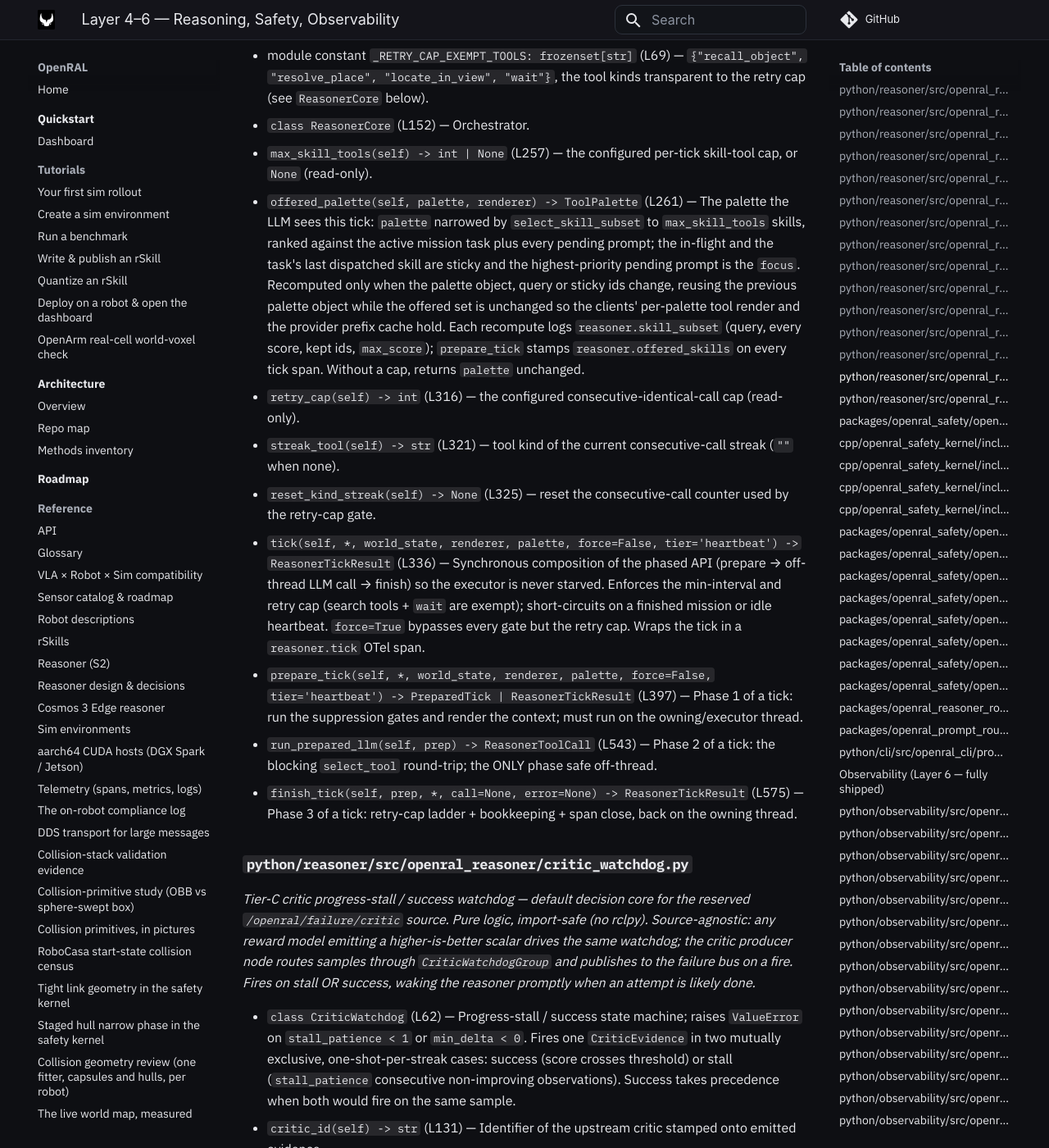
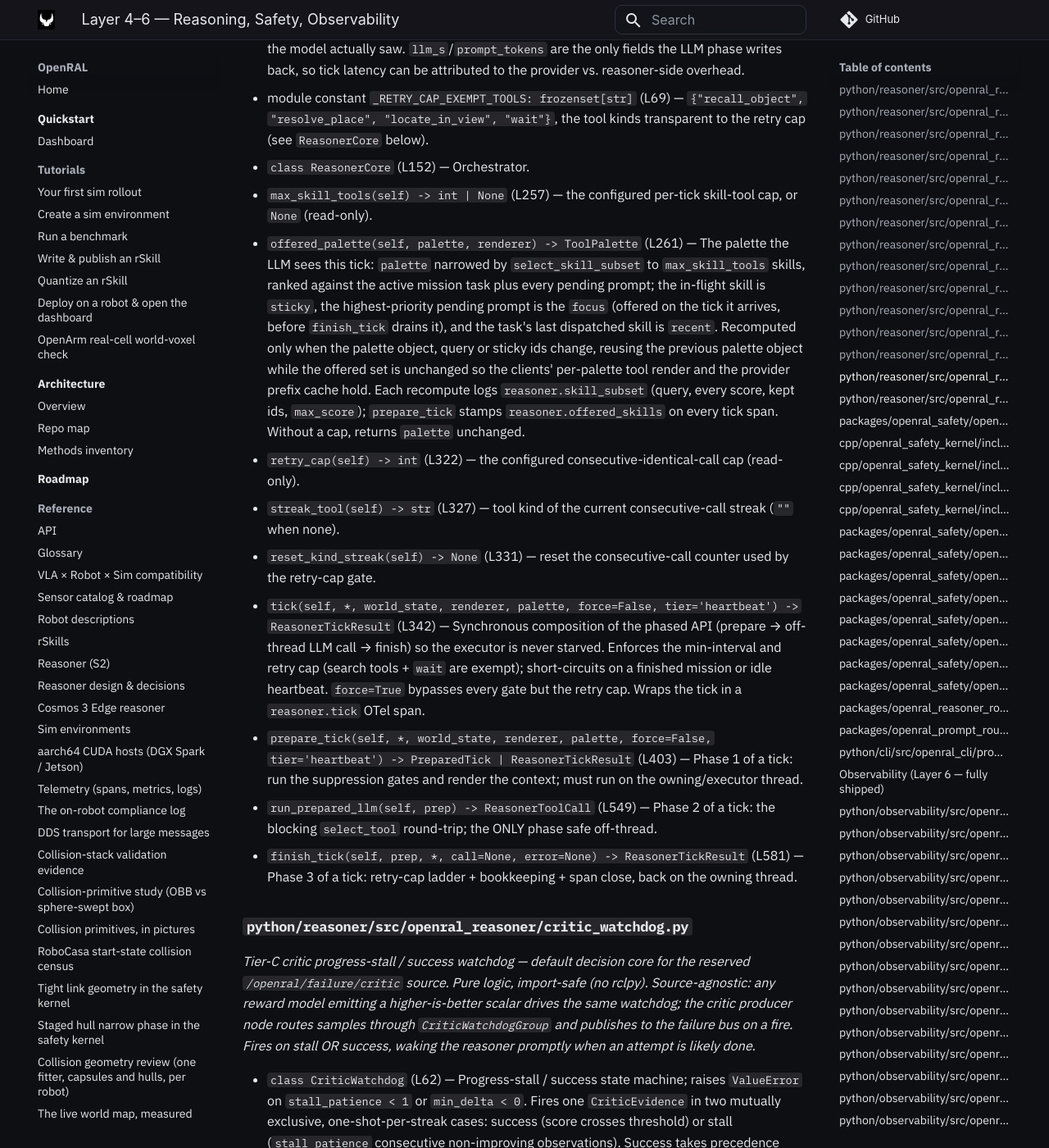
Before and after one commit to OpenRAL/openral, an MkDocs documentation site: the page built from docs/methods/06-reasoning-wam-safety-observability.md, in a window 1280 px wide and 1400 px high, scrolled down 21112 px. Shown: the whole window at 82% size. Built offline with MkDocs 1.6.1 and Material for MkDocs 9.7.7, drawn with Linux system fonts in a browser that asks for light colours; comment, search, counter and statistics services are not loaded; some of the changed text lies outside the part shown.

Commit message:
fix(reasoner): offer the operator's ask before the task's last dispatch
A successful tick drains the prompts it rendered, so an operator ask that
loses its slot is never offered later. With the in-flight skill and the
task's last dispatch both sticky, k <= 2 left no slot for it. Order is now
in flight, focus (top pending prompt), last dispatch, support, score: with
one skill in flight any k >= 2 offers the ask on the tick it arrives.
Full-tick regression test: wait while a skill runs, prompt drained, ask
was in that tick's palette.

Refs #494

Co-Authored-By: Claude Opus 5.5 <noreply@anthropic.com>
Claude-Session: https://claude.ai/code/session_01NavzwYBmTdw37fAk5atKSw
Signed-off-by: Adrian <adrianllopart@gmail.com>

```diff
--- a/docs/methods/06-reasoning-wam-safety-observability.md
+++ b/docs/methods/06-reasoning-wam-safety-observability.md
@@ -90,7 +90,7 @@ _Top-k skill subset per mission task (#440, #494): small reasoner models (Cosmos
 - `class SkillSubset(BaseModel)` (L234) — Frozen result: the narrowed `palette`, `scores` for every skill (best first), `query`, and the ids kept as `sticky` / `focused` (top operator prompt's best match) / `support`, plus `k`.
   - `offered(self) -> tuple[str, ...]` (L259) — Offered ids in palette order (sorted for an id-only palette).
   - `max_score(self) -> float` (L266) — Best score; `0.0` means the query matched nothing and the pick is alphabetical.
-- `select_skill_subset(palette, *, query, k, sticky=(), focus="") -> SkillSubset` (L289) — Fills at most `k` slots in order: in-palette `sticky` ids, the best match for `focus`, the best `SUPPORT_ACTIONS` skill per action (≤ `k - 1`), then by score (ties on `rskill_id`). Keeps the full palette's order and every non-skill field; an id-only palette is capped on its ids. A palette with ≤ `k` skills is returned as the same object; `k` < 1 raises `ValueError`.
+- `select_skill_subset(palette, *, query, k, sticky=(), focus="", recent=()) -> SkillSubset` (L289) — Fills at most `k` slots in order: in-palette `sticky` ids (in flight), the best match for `focus` (with one skill in flight, any `k` ≥ 2 leaves it a slot), `recent` ids (last dispatch), the best `SUPPORT_ACTIONS` skill per action (≤ `k - 1`), then by score (ties on `rskill_id`). Keeps the full palette's order and every non-skill field; an id-only palette is capped and focused on its ids. A palette with ≤ `k` skills is returned as the same object; `k` < 1 raises `ValueError`.
 
 ### `python/reasoner/src/openral_reasoner/grounding.py`
 _Grounds an `ExecuteRskillTool`'s named targets into the goal's declarations (real pick-and-place design §2.2-2.3): the reasoner names, perception grounds, the producer measures. Pure, ROS-free; never supplies a `region`. A place target is an optional hint: the real producer measures the surface under the carried payload without one._
@@ -282,14 +282,14 @@ _`ReasonerCore`, the transport-agnostic orchestrator. The ROS-side `reasoner_nod
 - module constant `_RETRY_CAP_EXEMPT_TOOLS: frozenset[str]` (L69) — `{"recall_object", "resolve_place", "locate_in_view", "wait"}`, the tool kinds transparent to the retry cap (see `ReasonerCore` below).
 - `class ReasonerCore` (L152) — Orchestrator.
   - `max_skill_tools(self) -> int | None` (L257) — the configured per-tick skill-tool cap, or `None` (read-only).
-  - `offered_palette(self, palette, renderer) -> ToolPalette` (L261) — The palette the LLM sees this tick: `palette` narrowed by `select_skill_subset` to `max_skill_tools` skills, ranked against the active mission task plus every pending prompt; the in-flight and the task's last dispatched skill are sticky and the highest-priority pending prompt is the `focus`. Recomputed only when the palette object, query or sticky ids change, reusing the previous palette object while the offered set is unchanged so the clients' per-palette tool render and the provider prefix cache hold. Each recompute logs `reasoner.skill_subset` (query, every score, kept ids, `max_score`); `prepare_tick` stamps `reasoner.offered_skills` on every tick span. Without a cap, returns `palette` unchanged.
-  - `retry_cap(self) -> int` (L316) — the configured consecutive-identical-call cap (read-only).
-  - `streak_tool(self) -> str` (L321) — tool kind of the current consecutive-call streak (`""` when none).
-  - `reset_kind_streak(self) -> None` (L325) — reset the consecutive-call counter used by the retry-cap gate.
-  - `tick(self, *, world_state, renderer, palette, force=False, tier='heartbeat') -> ReasonerTickResult` (L336) — Synchronous composition of the phased API (prepare → off-thread LLM call → finish) so the executor is never starved. Enforces the min-interval and retry cap (search tools + `wait` are exempt); short-circuits on a finished mission or idle heartbeat. `force=True` bypasses every gate but the retry cap. Wraps the tick in a `reasoner.tick` OTel span.
-  - `prepare_tick(self, *, world_state, renderer, palette, force=False, tier='heartbeat') -> PreparedTick | ReasonerTickResult` (L397) — Phase 1 of a tick: run the suppression gates and render the context; must run on the owning/executor thread.
-  - `run_prepared_llm(self, prep) -> ReasonerToolCall` (L543) — Phase 2 of a tick: the blocking `select_tool` round-trip; the ONLY phase safe off-thread.
-  - `finish_tick(self, prep, *, call=None, error=None) -> ReasonerTickResult` (L575) — Phase 3 of a tick: retry-cap ladder + bookkeeping + span close, back on the owning thread.
+  - `offered_palette(self, palette, renderer) -> ToolPalette` (L261) — The palette the LLM sees this tick: `palette` narrowed by `select_skill_subset` to `max_skill_tools` skills, ranked against the active mission task plus every pending prompt; the in-flight skill is `sticky`, the highest-priority pending prompt is the `focus` (offered on the tick it arrives, before `finish_tick` drains it), and the task's last dispatched skill is `recent`. Recomputed only when the palette object, query or sticky ids change, reusing the previous palette object while the offered set is unchanged so the clients' per-palette tool render and the provider prefix cache hold. Each recompute logs `reasoner.skill_subset` (query, every score, kept ids, `max_score`); `prepare_tick` stamps `reasoner.offered_skills` on every tick span. Without a cap, returns `palette` unchanged.
+  - `retry_cap(self) -> int` (L322) — the configured consecutive-identical-call cap (read-only).
+  - `streak_tool(self) -> str` (L327) — tool kind of the current consecutive-call streak (`""` when none).
+  - `reset_kind_streak(self) -> None` (L331) — reset the consecutive-call counter used by the retry-cap gate.
+  - `tick(self, *, world_state, renderer, palette, force=False, tier='heartbeat') -> ReasonerTickResult` (L342) — Synchronous composition of the phased API (prepare → off-thread LLM call → finish) so the executor is never starved. Enforces the min-interval and retry cap (search tools + `wait` are exempt); short-circuits on a finished mission or idle heartbeat. `force=True` bypasses every gate but the retry cap. Wraps the tick in a `reasoner.tick` OTel span.
+  - `prepare_tick(self, *, world_state, renderer, palette, force=False, tier='heartbeat') -> PreparedTick | ReasonerTickResult` (L403) — Phase 1 of a tick: run the suppression gates and render the context; must run on the owning/executor thread.
+  - `run_prepared_llm(self, prep) -> ReasonerToolCall` (L549) — Phase 2 of a tick: the blocking `select_tool` round-trip; the ONLY phase safe off-thread.
+  - `finish_tick(self, prep, *, call=None, error=None) -> ReasonerTickResult` (L581) — Phase 3 of a tick: retry-cap ladder + bookkeeping + span close, back on the owning thread.
 
 ### `python/reasoner/src/openral_reasoner/critic_watchdog.py`
 _Tier-C critic progress-stall / success watchdog — default decision core for the reserved `/openral/failure/critic` source. Pure logic, import-safe (no rclpy). Source-agnostic: any reward model emitting a higher-is-better scalar drives the same watchdog; the critic producer node routes samples through `CriticWatchdogGroup` and publishes to the failure bus on a fire. Fires on stall OR success, waking the reasoner promptly when an attempt is likely done._
```
Also changed, not shown: docs/reference/cosmos3-edge-reasoner.md (+3 -3 lines), packages/openral_reasoner_ros/README.md (+4 -3 lines), 3 other files.
